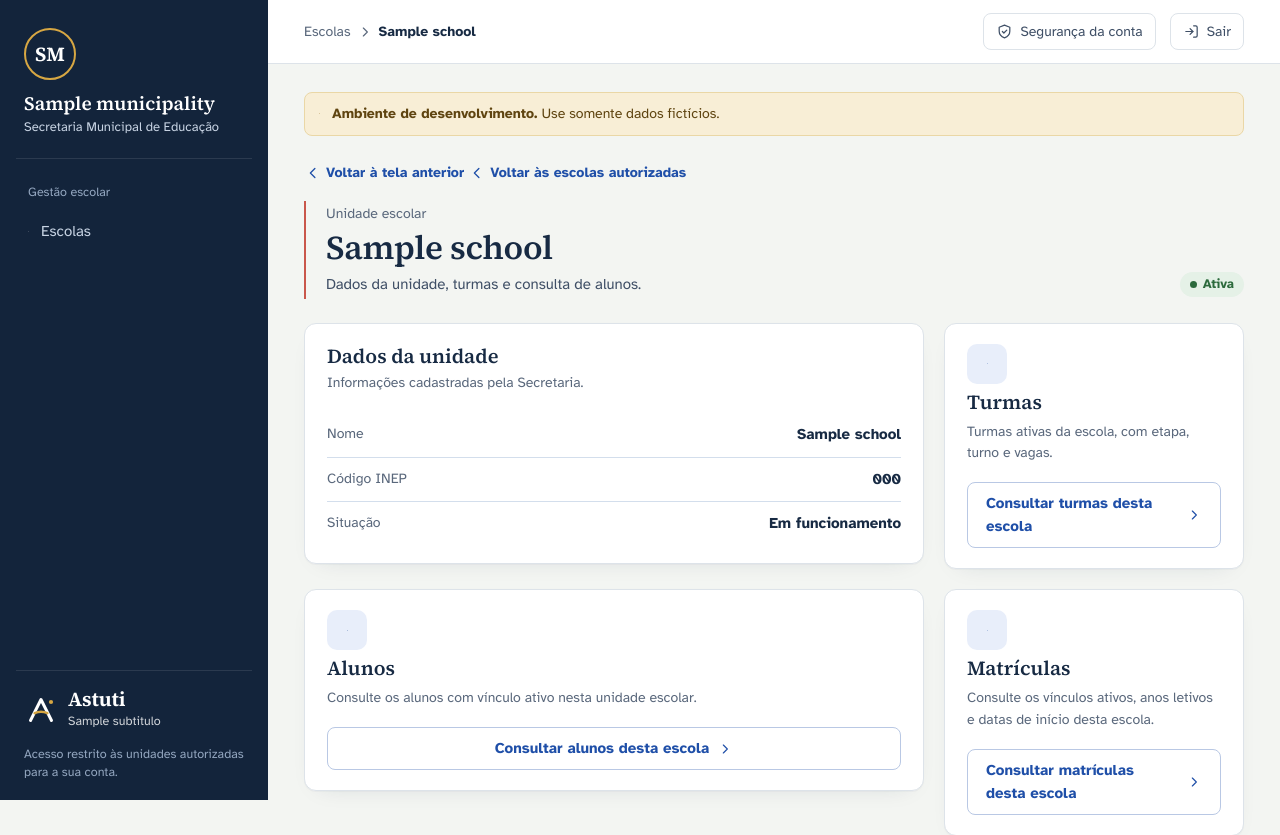
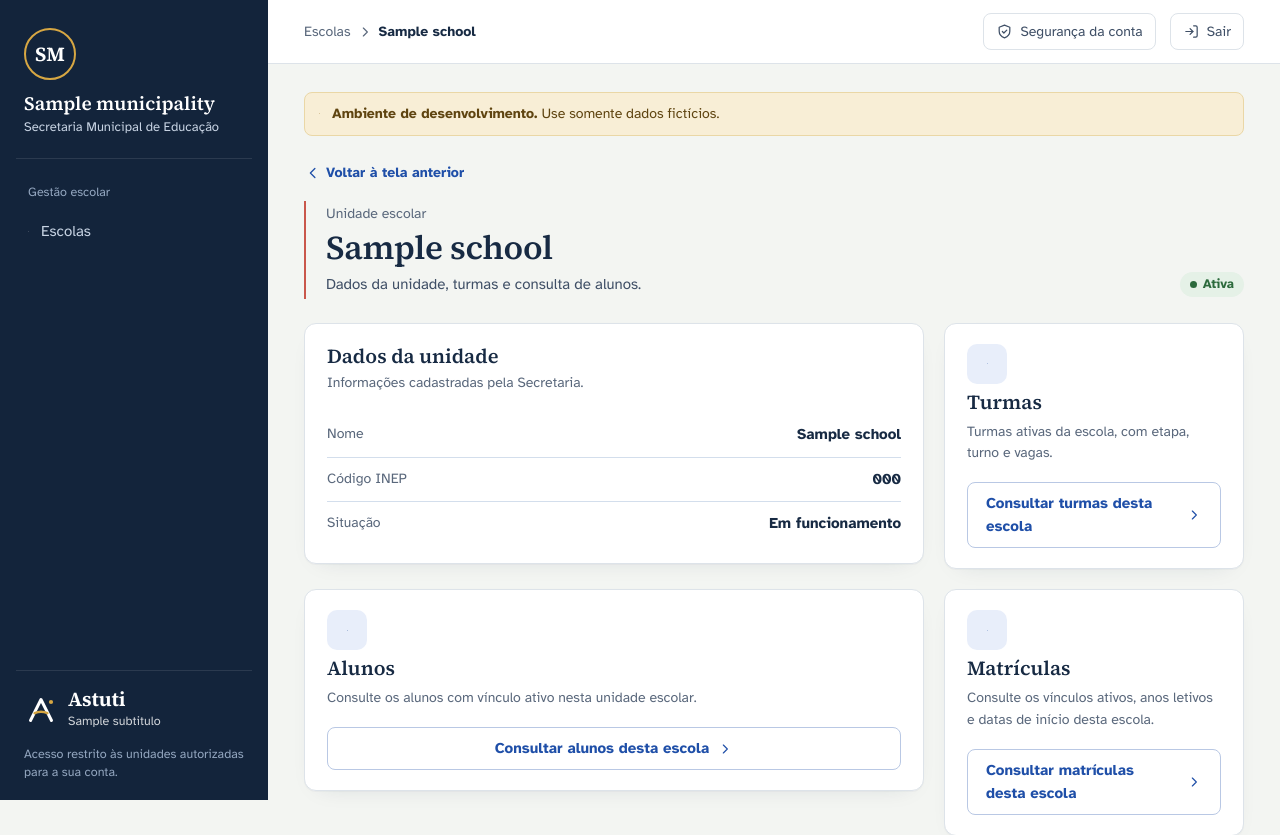
Before and after one commit to astutigestaodeti-tech/astuti-escolar, a Laravel app: template resources/views/schools/show.blade.php in a window 1280 px wide. Shown: the top 835 px of the page. Run offline with Laravel 12, Linux system fonts and the light colour scheme; the template is opened without the code that fills it: most values are stand-ins (such as "Sample title", 1, 10 or a date in 2020); parts of the project's set-up code (start-up, migrations or seed data) failed here and were passed over.

Commit message:
refactor: substitui retorno fixo pelo botão comum em schools

```diff
--- a/resources/views/schools/show.blade.php
+++ b/resources/views/schools/show.blade.php
@@ -9,8 +9,6 @@
 @endsection
 
 @section('content')
-    <a class="voltar" href="{{ route('schools.index', ['municipio' => $municipality->slug]) }}"><x-icon name="voltar" :size="18" /> Voltar às escolas autorizadas</a>
-
     <div class="folha-titulo">
         <div>
             <span class="contexto">Unidade escolar</span>
```
